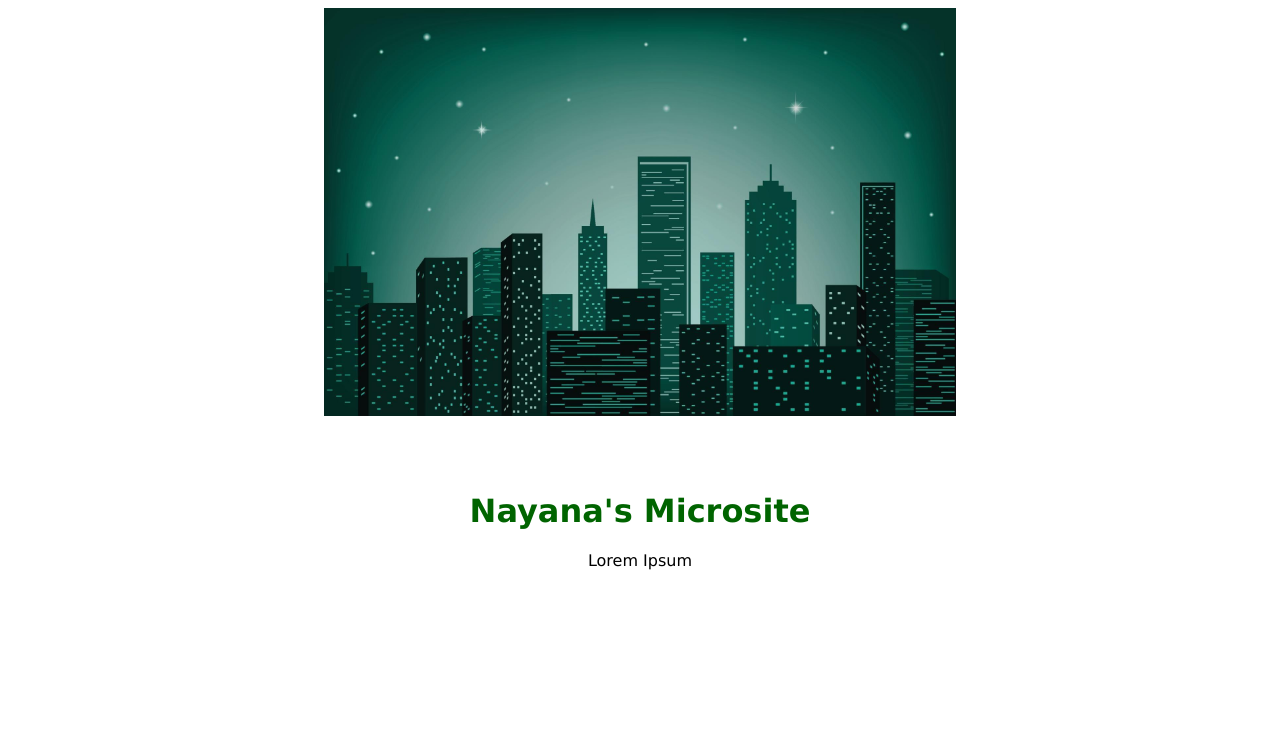
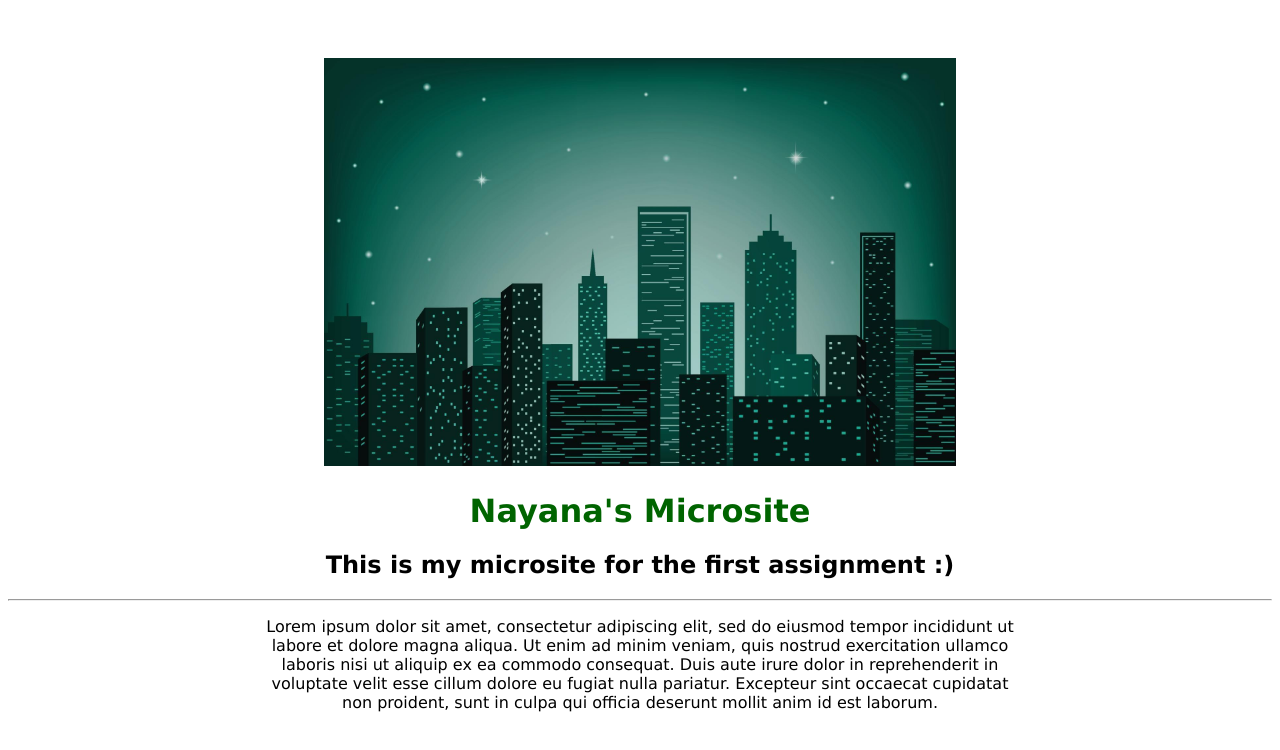
Before and after one commit to NayanaAg/desn3035-e1, a plain HTML site: page index.html in a window 1280 px wide. Drawn offline with Linux system fonts and the light colour scheme.

Commit message:
finished up text content, added h2 to css sheet

```diff
--- a/index.html
+++ b/index.html
@@ -7,8 +7,11 @@
     </head>
 
     <body>
-        <img src="cityheader.jpg"/>
+        <img src="cityheader.jpg" alt="stylized art of a city skyline"/>
         <h1>Nayana's Microsite</h1>
-        <p>Lorem Ipsum</p>
+        <h2>This is my microsite for the first assignment :)</h2>
+        <hr class="solid">
+        <p>Lorem ipsum dolor sit amet, consectetur adipiscing elit, sed do eiusmod tempor incididunt ut labore et dolore magna aliqua. Ut enim ad minim veniam, quis nostrud exercitation ullamco laboris nisi ut aliquip ex ea commodo consequat. Duis aute irure dolor in reprehenderit in voluptate velit esse cillum dolore eu fugiat nulla pariatur. Excepteur sint occaecat cupidatat non proident, sunt in culpa qui officia deserunt mollit anim id est laborum.
+        </p>
     </body>
 </html>
--- a/style.css
+++ b/style.css
@@ -1,7 +1,3 @@
-* {
-    box-sizing: border-box;
-}
-
 body {
     text-align: center;
     font-family:'Lucida Sans', 'Lucida Sans Regular', 'Lucida Grande', 'Lucida Sans Unicode', Geneva, Verdana, sans-serif;
@@ -12,8 +8,19 @@ h1 {
     color:darkgreen;
 }
 
+h2 {
+    font-size: 1.5em;
+    font-weight: bold;
+}
+
+p {
+    padding-left: 20%;
+    padding-right: 20%;
+    margin-bottom: 50px;
+}
+
 img {
     margin: auto;
     max-width: 50%;
-    padding-bottom: 50px;
+    margin-top: 50px;
 }
```
